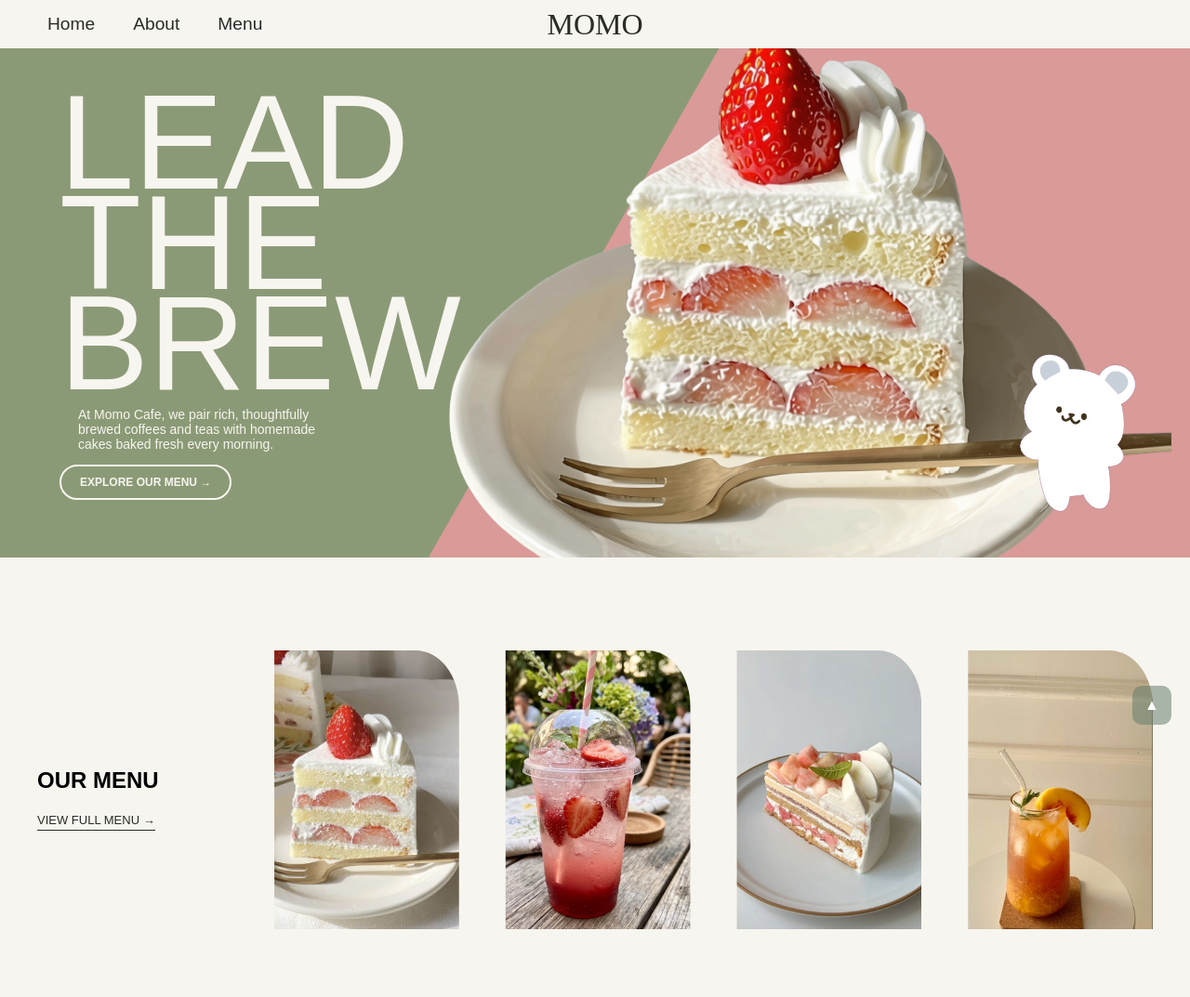
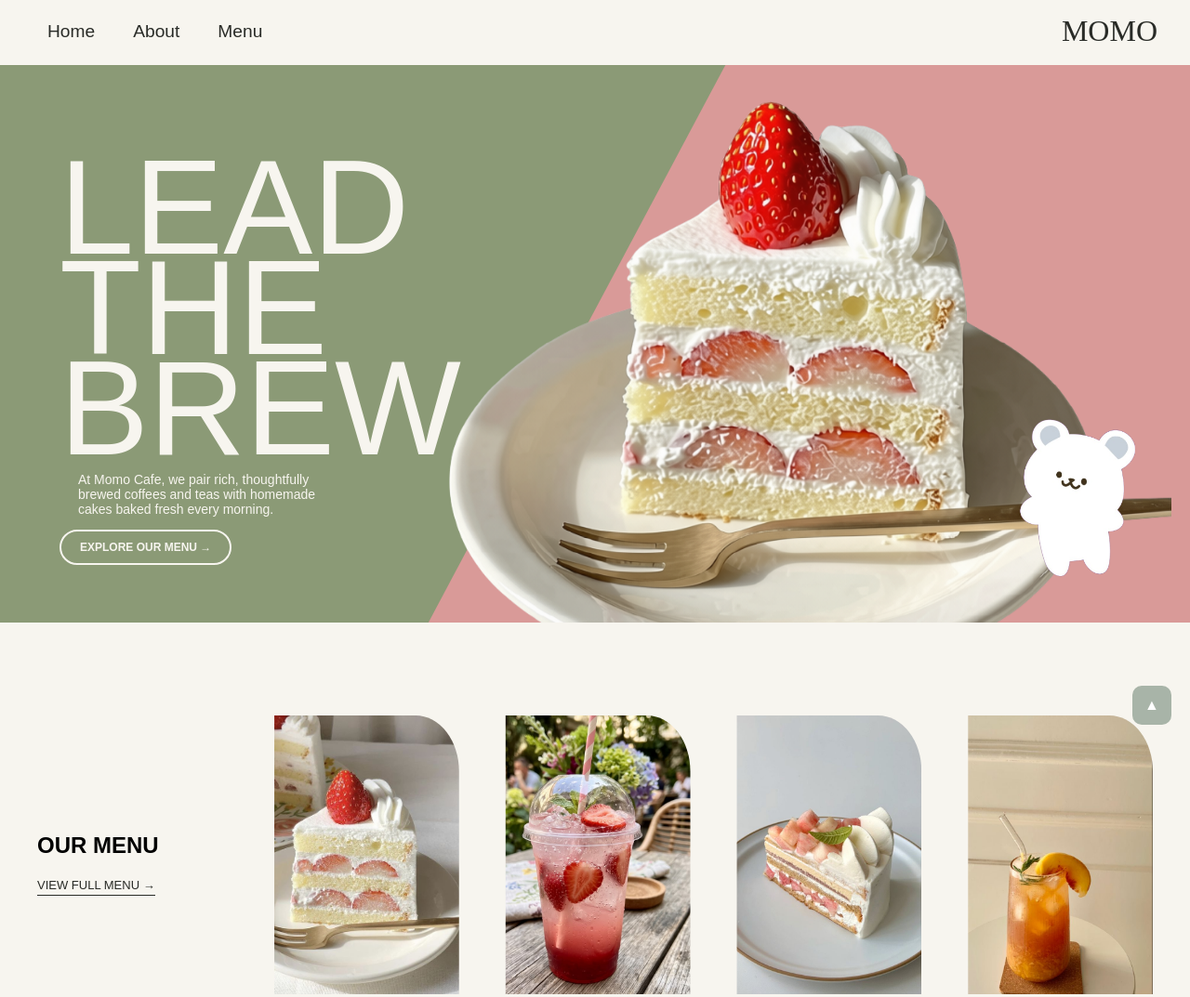
Before and after one commit to rinana7/rinana7.github.io, a plain HTML site: page index.html in a window 1280 px wide. Shown: the top 1073 px of the page at 93% size. Drawn offline with Linux system fonts and the light colour scheme; a web font is replaced by a local one.

Commit message:
update navbar

```diff
--- a/index.html
+++ b/index.html
@@ -15,9 +15,11 @@
     <main>
         <!-- navigation -->
         <nav class="navbar">
-            <a href="index.html" class="menu">Home</a>
-            <a href="#about" class="menu">About</a>
-            <a href="menu.html" class="menu">Menu</a>
+            <div class="nav-links">
+                <a href="index.html" class="menu">Home</a>
+                <a href="#about" class="menu">About</a>
+                <a href="menu.html" class="menu">Menu</a>
+            </div>
             <a href="index.html" id="logo">MOMO</a>
         </nav>
 
--- a/style.css
+++ b/style.css
@@ -2,6 +2,7 @@ body {
     margin: 0;
     padding: 0;
     background-color: #F7F5EF;
+    padding-top: 70px;
 }
 
 /* Navigation bar */
@@ -15,18 +16,20 @@ body {
     top: 0;
     left: 0;
     padding: 15px 35px;
-    z-index: 8;
+    z-index: 10;
 
     display: flex;
+    justify-content: space-between;
     align-items: center;
-    gap: 25px;
+}
+
+.nav-links {
+    display: flex;
+    gap:25px
 }
 
 #logo {
-    position: absolute;
-    left: 50%;
-    transform: translateX(-50%);
-    margin: 0;
+    transform: none;
     font-family: "Redaction 10", serif;
     font-size: 2rem;
     text-decoration: none;
@@ -54,7 +57,7 @@ body {
 /* Pink diagonal shape */
 #shape {
     position: absolute;
-    top: 40px;
+    top: 0;
     bottom: 0;
     right: 0;
     width: 64%;
```
